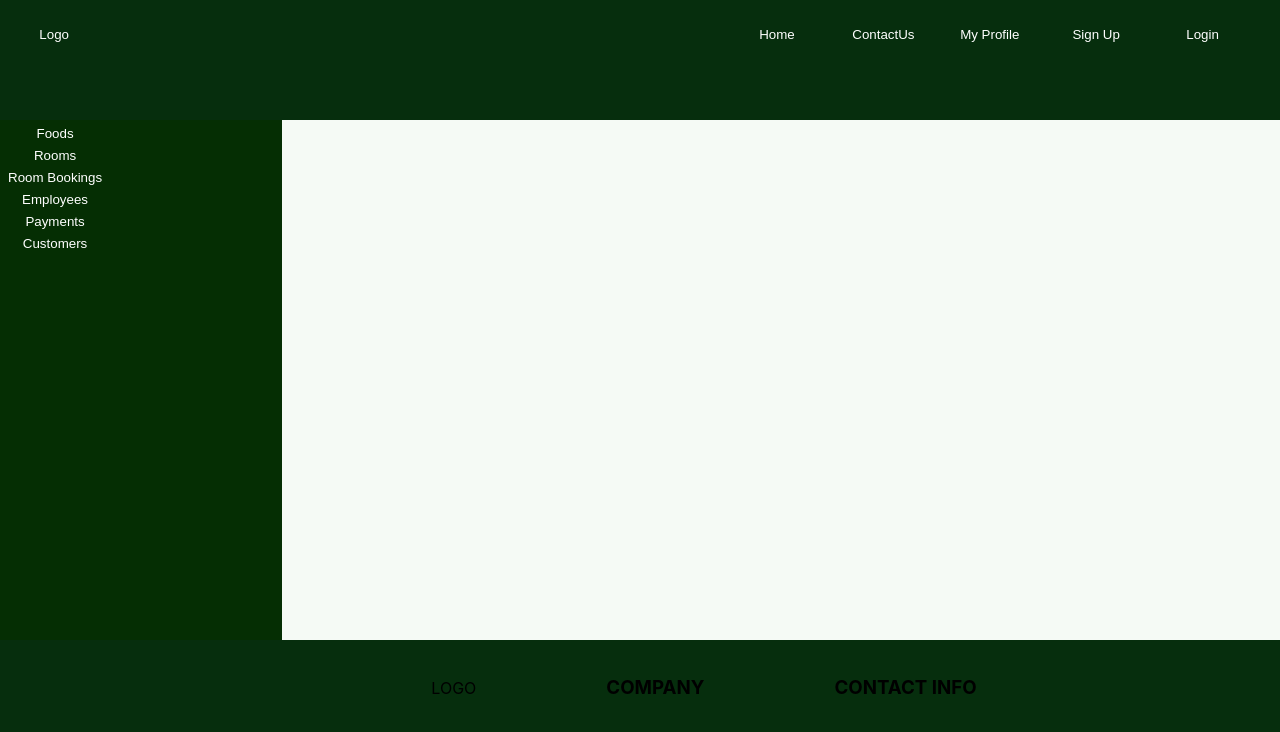
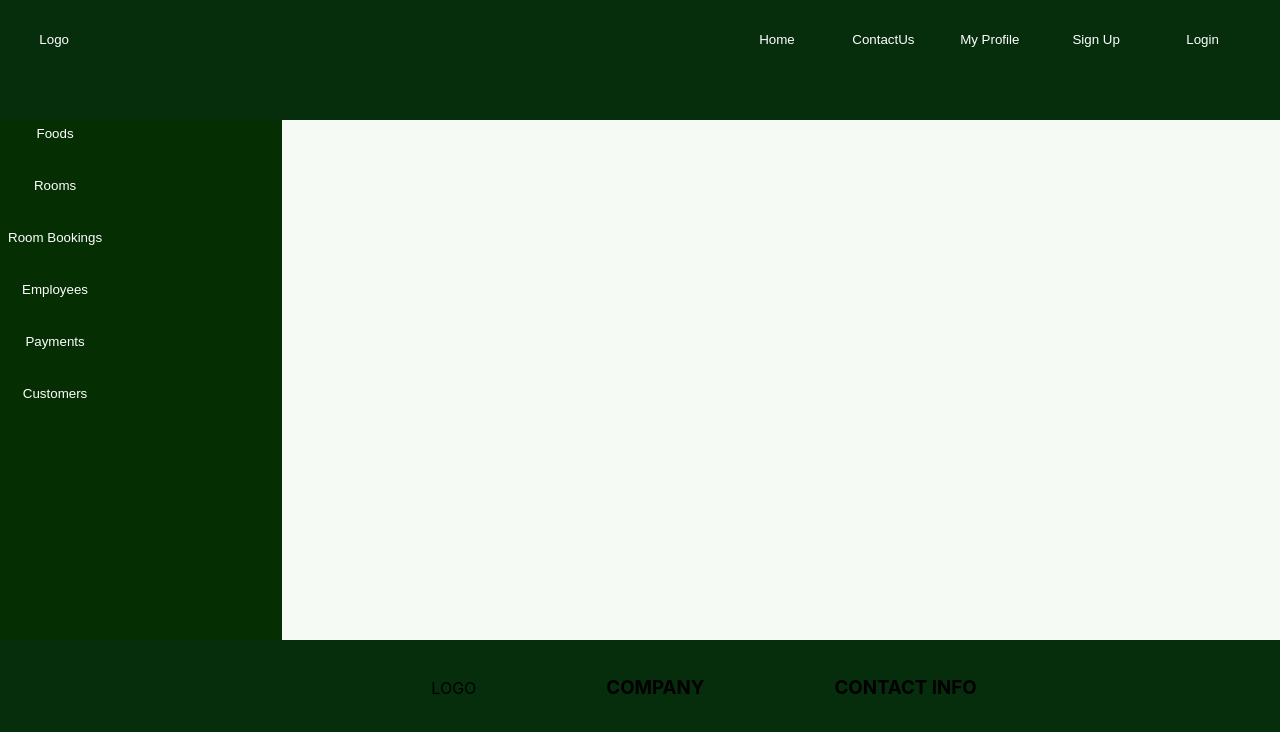
Before and after one commit to siriwardhanasmnp/hotel-system, a React (Create React App) app: page / in a window 1280 px wide. Shown: the top 732 px of the page. Built offline with nearby package versions, Linux system fonts and the light colour scheme.

Commit message:
HomePage layout

```diff
--- a/src/Common_Components/NavBar.module.css
+++ b/src/Common_Components/NavBar.module.css
@@ -17,3 +17,10 @@
     background-color: rgb(250, 239, 239);
     color: black;
 }
+
+tr {
+    height: 50px;
+    vertical-align: bottom;
+    text-align: left;
+    align-items: baseline;
+  }
```
